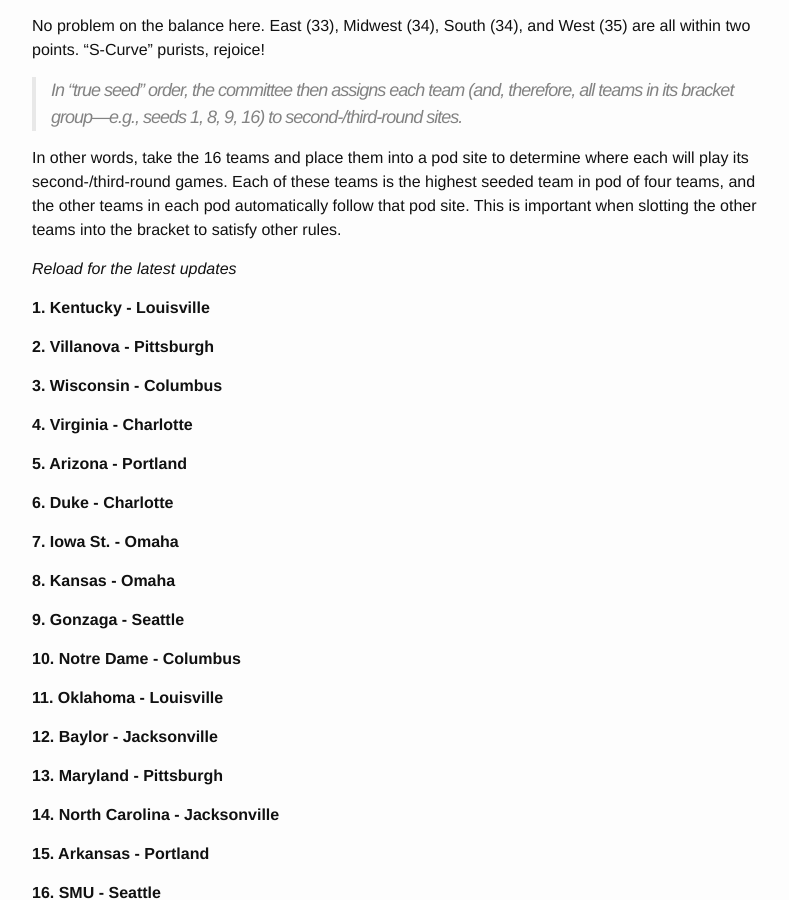
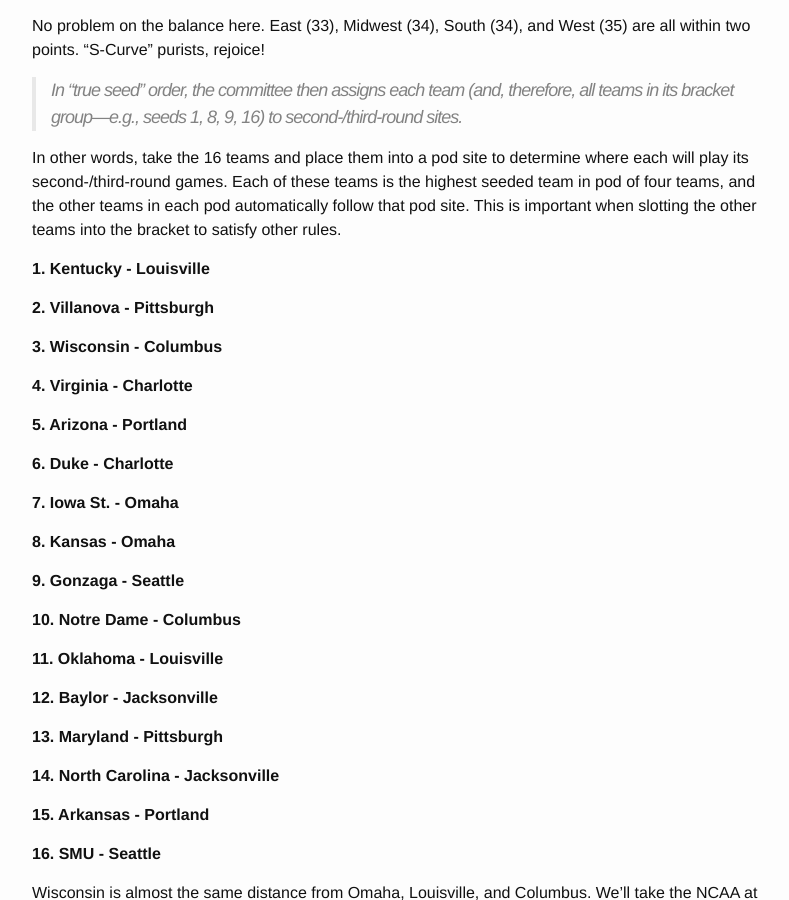
Before and after one commit to crashingthedance/blog.crashingthedance.com, a Jekyll site: the page built from _posts/2015-03-15-mocking_the_bracket.md, in a window 1280 px wide and 900 px high, scrolled down 4482 px. Shown: the whole window, without its empty margins (238-1027 px from the left). Built offline with Jekyll 4.4.1, drawn with Linux system fonts in a browser that asks for light colours; comment, search, counter and statistics services are not loaded.

Commit message:
Mock bracket is done

```diff
--- a/_posts/2015-03-15-mocking_the_bracket.md
+++ b/_posts/2015-03-15-mocking_the_bracket.md
@@ -260,9 +260,6 @@ highest seeded team in pod of four teams, and the other teams in each pod
 automatically follow that pod site. This is important when slotting the other
 teams into the bracket to satisfy other rules.
 
-<a name='latest'></a>
-*Reload for the latest updates*
-
 **1. Kentucky - Louisville**
 
 **2. Villanova - Pittsburgh**
```
